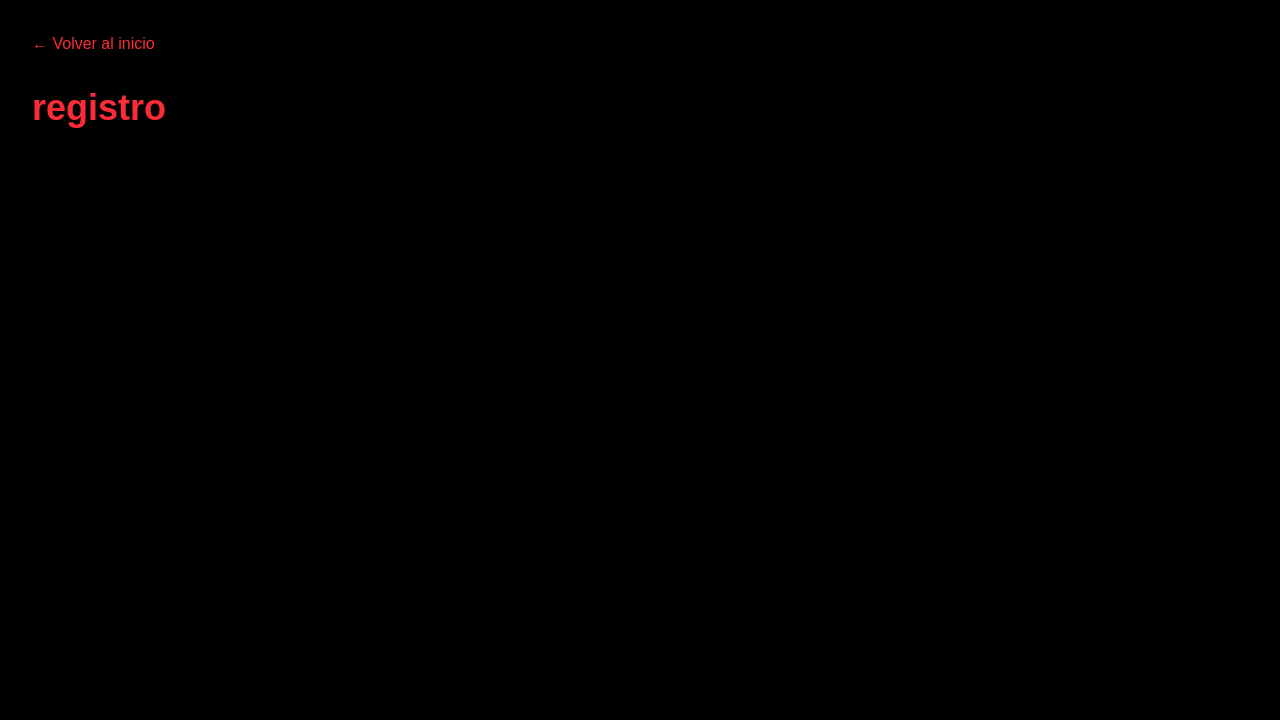
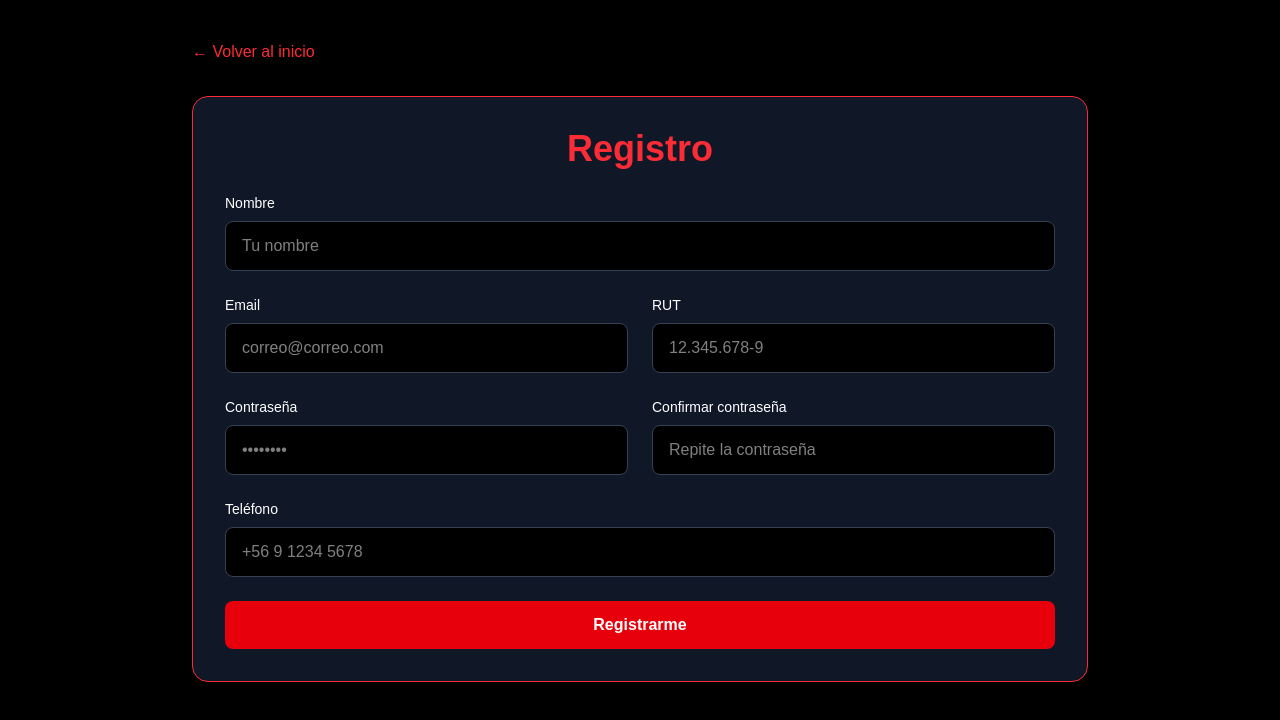
Before and after one commit to katherinehermosilla00/focus-power-fit, a Next.js app: page /registro in a window 1280 px wide. Shown: the top 720 px of the page. Built offline with nearby package versions, Linux system fonts and the light colour scheme.

Commit message:
Implementación de registro de usuario provisional

```diff
--- a/app/auth/AuthContext.tsx
+++ b/app/auth/AuthContext.tsx
@@ -22,6 +22,13 @@ type AuthContextType = {
   token: string | null;
   cargando: boolean;
   login: (email: string, password: string) => Promise<boolean>;
+  register: (
+    nombre: string,
+    email: string,
+    password: string,
+    rut?: string,
+    telefono?: string
+  ) => Promise<boolean>;
   logout: () => void;
 };
 
@@ -89,6 +96,57 @@ export function AuthProvider({ children }: { children: ReactNode }) {
     }
   };
 
+  const register = async (
+    nombre: string,
+    email: string,
+    password: string,
+    rut?: string,
+    telefono?: string
+  ): Promise<boolean> => {
+    try {
+      const respuesta = await fetch("http://localhost:3001/api/auth/register", {
+        method: "POST",
+        headers: {
+          "Content-Type": "application/json",
+        },
+        body: JSON.stringify({
+          nombre,
+          email,
+          password,
+          rut,
+          telefono,
+        }),
+      });
+
+      const data = await respuesta.json();
+
+      if (!respuesta.ok) {
+        return false;
+      }
+
+      const usuarioRegistrado: Usuario = {
+        id: data.user.id,
+        nombre: data.user.nombre,
+        email: data.user.email,
+        rol: data.user.rol,
+      };
+
+      localStorage.setItem("focusPowerFitToken", data.token);
+      localStorage.setItem(
+        "focusPowerFitUsuario",
+        JSON.stringify(usuarioRegistrado)
+      );
+
+      setToken(data.token);
+      setUsuario(usuarioRegistrado);
+
+      return true;
+    } catch (error) {
+      console.error("Error al registrar usuario:", error);
+      return false;
+    }
+  };
+
   const logout = () => {
     localStorage.removeItem("focusPowerFitToken");
     localStorage.removeItem("focusPowerFitUsuario");
@@ -99,7 +157,7 @@ export function AuthProvider({ children }: { children: ReactNode }) {
 
   return (
     <AuthContext.Provider
-      value={{ usuario, token, cargando, login, logout }}
+      value={{ usuario, token, cargando, login, register, logout }}
     >
       {children}
     </AuthContext.Provider>
--- /dev/null
+++ b/app/bienvenida/page.tsx
@@ -0,0 +1,71 @@
+"use client";
+
+import Link from "next/link";
+import { useEffect } from "react";
+import { useRouter } from "next/navigation";
+import { useAuth } from "../auth/AuthContext";
+
+export default function BienvenidaPage() {
+  const router = useRouter();
+  const { usuario, cargando } = useAuth();
+
+  useEffect(() => {
+    if (!cargando && !usuario) {
+      router.push("/login");
+    }
+  }, [cargando, usuario, router]);
+
+  if (cargando || !usuario) {
+    return (
+      <main className="bg-black text-white min-h-screen flex items-center justify-center">
+        <p className="text-red-500">Cargando...</p>
+      </main>
+    );
+  }
+
+  return (
+    <main className="bg-black text-white min-h-screen">
+      <nav className="flex justify-between items-center px-8 py-4 bg-black border-b border-red-500">
+        <div className="flex items-center gap-3">
+          <img src="/logo.png" className="w-10 h-10 rounded-full" alt="Logo" />
+          <h1 className="text-xl font-bold text-red-500">Focus Power Fit</h1>
+        </div>
+
+        <ul className="flex gap-6 text-white">
+          <li>
+            <Link href="/" className="hover:text-red-500">
+              Inicio
+            </Link>
+          </li>
+          <li>
+            <Link href="/sucursales" className="hover:text-red-500">
+              Sucursales
+            </Link>
+          </li>
+          <li>
+            <Link href="/profesores" className="hover:text-red-500">
+              Profesores
+            </Link>
+          </li>
+          <li>
+            <Link href="/mi-cuenta" className="hover:text-red-500">
+              Mi cuenta
+            </Link>
+          </li>
+        </ul>
+      </nav>
+
+      <section className="min-h-[70vh] flex items-center justify-center px-6">
+        <div className="text-center">
+          <p className="text-red-500 uppercase tracking-[0.3em] text-sm">
+            Focus Power Fit
+          </p>
+          <h1 className="text-5xl font-bold mt-4">Bienvenido</h1>
+          <p className="text-xl text-gray-300 mt-4">
+            Hola, {usuario.nombre}
+          </p>
+        </div>
+      </section>
+    </main>
+  );
+}
--- a/app/registro/page.tsx
+++ b/app/registro/page.tsx
@@ -1,19 +1,178 @@
+"use client";
+
+import { FormEvent, useState } from "react";
 import Link from "next/link";
+import { useRouter } from "next/navigation";
+import { useAuth } from "../auth/AuthContext";
 
-export default function Sucursales() {
+export default function RegistroPage() {
+  const router = useRouter();
+  const { register } = useAuth();
+
+  const [form, setForm] = useState({
+    nombre: "",
+    email: "",
+    password: "",
+    confirmPassword: "",
+    rut: "",
+    telefono: "",
+  });
+
+  const [error, setError] = useState("");
+  const [cargando, setCargando] = useState(false);
+
+  const handleChange = (e: React.ChangeEvent<HTMLInputElement>) => {
+    const { name, value } = e.target;
+    setForm((prev) => ({
+      ...prev,
+      [name]: value,
+    }));
+  };
+
+  const handleSubmit = async (e: FormEvent) => {
+    e.preventDefault();
+    setError("");
+
+    if (!form.nombre || !form.email || !form.password || !form.rut) {
+      setError("Nombre, email, contraseña y RUT son obligatorios.");
+      return;
+    }
+
+    if (form.password.length < 6) {
+      setError("La contraseña debe tener al menos 6 caracteres.");
+      return;
+    }
+
+    if (form.password !== form.confirmPassword) {
+      setError("Las contraseñas no coinciden.");
+      return;
+    }
+
+    setCargando(true);
+
+    const ok = await register(
+      form.nombre,
+      form.email,
+      form.password,
+      form.rut,
+      form.telefono
+    );
+
+    setCargando(false);
+
+    if (!ok) {
+      setError("No se pudo crear la cuenta. Verifica los datos.");
+      return;
+    }
+
+    router.push("/bienvenida");
+  };
+
   return (
-    <main className="bg-black text-white min-h-screen p-8">
+    <main className="bg-black text-white min-h-screen px-6 py-10">
+      <div className="max-w-4xl mx-auto">
+        <div className="mb-8">
+          <Link href="/" className="text-red-500 hover:underline">
+            ← Volver al inicio
+          </Link>
+        </div>
 
-      {/* BOTÓN VOLVER */}
-      <Link href="/" className="text-red-500 hover:underline">
-        ← Volver al inicio
-      </Link>
+        <div className="bg-gray-900 border border-red-500 rounded-2xl p-8 shadow-lg">
+          <h1 className="text-4xl font-bold text-red-500 mb-6 text-center">
+            Registro
+          </h1>
 
-      <h1 className="text-4xl font-bold text-red-500 mt-8 mb-6">
-        registro
-      </h1>
+          <form onSubmit={handleSubmit} className="grid md:grid-cols-2 gap-6">
+            <div className="md:col-span-2">
+              <label className="block text-sm mb-2">Nombre</label>
+              <input
+                type="text"
+                name="nombre"
+                value={form.nombre}
+                onChange={handleChange}
+                className="w-full rounded-lg border border-gray-700 bg-black px-4 py-3 text-white"
+                placeholder="Tu nombre"
+              />
+            </div>
 
+            <div>
+              <label className="block text-sm mb-2">Email</label>
+              <input
+                type="email"
+                name="email"
+                value={form.email}
+                onChange={handleChange}
+                className="w-full rounded-lg border border-gray-700 bg-black px-4 py-3 text-white"
+                placeholder="correo@correo.com"
+              />
+            </div>
 
+            <div>
+              <label className="block text-sm mb-2">RUT</label>
+              <input
+                type="text"
+                name="rut"
+                value={form.rut}
+                onChange={handleChange}
+                className="w-full rounded-lg border border-gray-700 bg-black px-4 py-3 text-white"
+                placeholder="12.345.678-9"
+              />
+            </div>
+
+            <div>
+              <label className="block text-sm mb-2">Contraseña</label>
+              <input
+                type="password"
+                name="password"
+                value={form.password}
+                onChange={handleChange}
+                className="w-full rounded-lg border border-gray-700 bg-black px-4 py-3 text-white"
+                placeholder="••••••••"
+              />
+            </div>
+
+            <div>
+              <label className="block text-sm mb-2">Confirmar contraseña</label>
+              <input
+                type="password"
+                name="confirmPassword"
+                value={form.confirmPassword}
+                onChange={handleChange}
+                className="w-full rounded-lg border border-gray-700 bg-black px-4 py-3 text-white"
+                placeholder="Repite la contraseña"
+              />
+            </div>
+
+            <div className="md:col-span-2">
+              <label className="block text-sm mb-2">Teléfono</label>
+              <input
+                type="text"
+                name="telefono"
+                value={form.telefono}
+                onChange={handleChange}
+                className="w-full rounded-lg border border-gray-700 bg-black px-4 py-3 text-white"
+                placeholder="+56 9 1234 5678"
+              />
+            </div>
+
+            {error && (
+              <div className="md:col-span-2 text-red-400 text-sm font-medium">
+                {error}
+              </div>
+            )}
+
+            <div className="md:col-span-2">
+              <button
+                type="submit"
+                disabled={cargando}
+                className="w-full bg-red-600 hover:bg-red-500 text-white font-semibold py-3 rounded-lg transition disabled:opacity-60"
+              >
+                {cargando ? "Creando cuenta..." : "Registrarme"}
+              </button>
+            </div>
+          </form>
+        </div>
+      </div>
     </main>
   );
 }
```
Also changed, not shown: 2 other files (tests, documents, lock files or other folders).
